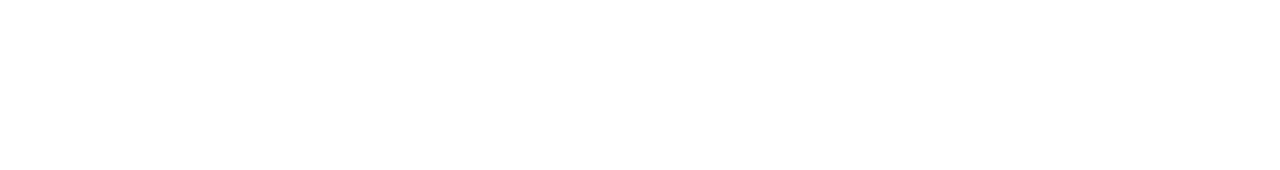
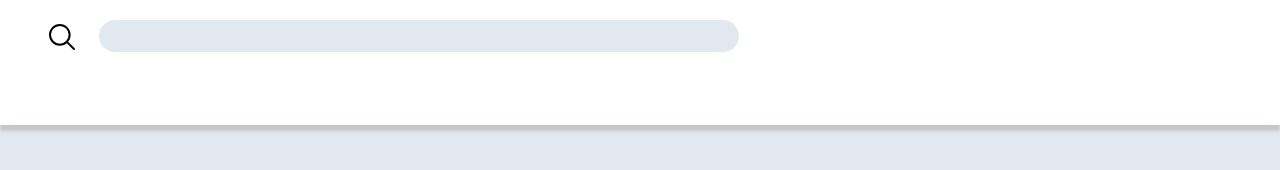
Before and after one commit to trakkito/TOP-Admin-Dashboard, a plain HTML site: page index.html in a window 1280 px wide. Drawn offline with Linux system fonts and the light colour scheme.

Commit message:
added search bar and icon

```diff
--- a/index.html
+++ b/index.html
@@ -11,7 +11,10 @@
 <body>
 	<div class="header">
         <div class="top-header">
-            <div class="top-left-header"></div>
+            <div class="top-left-header">
+                <button class="search-button"><img src="icons/search-icon.svg" class="search-icon"></button>
+                <input type="search" class="header-search">
+            </div>
             <div class="top-right-header"></div>
         </div>
         <div class="bottom-header">
--- a/styles.css
+++ b/styles.css
@@ -0,0 +1,43 @@
+.header {
+    background-color: white;
+    display: grid;
+    grid-template-rows: repeat(2, 1fr);
+    height: clamp(125px, 10vh, 175px);
+    box-shadow: 0px 6px 3px rgba(156, 154, 154, 0.438);
+}
+
+.top-header {
+    display: flex;
+    height: clamp(31.25px, 7vh, 87.5px);
+}
+
+.top-left-header {
+    display: flex;
+    height: clamp(31.25px, 4vh, 67.5px);
+    margin-top: 20px;
+    margin-left: 40px;
+}
+
+.search-button {
+    cursor: pointer;
+    background-color: white;
+    border: none;
+}
+
+.search-icon {
+    height: clamp(21.25px, 4vh, 34.5px);
+}
+
+.header-search {
+    width: clamp(50px, 50vw, 750px);
+    height: clamp(31.25px, 4vh, 67.5px);
+    background-color: #e2e8f0;
+    border: none;
+    border-radius: 25px;
+    margin-left: 15px;
+    margin-top: 0;
+}
+
+body {
+    background-color: #e2e8f0;
+}
```
Also changed, not shown: icons/search-icon.svg (added).
